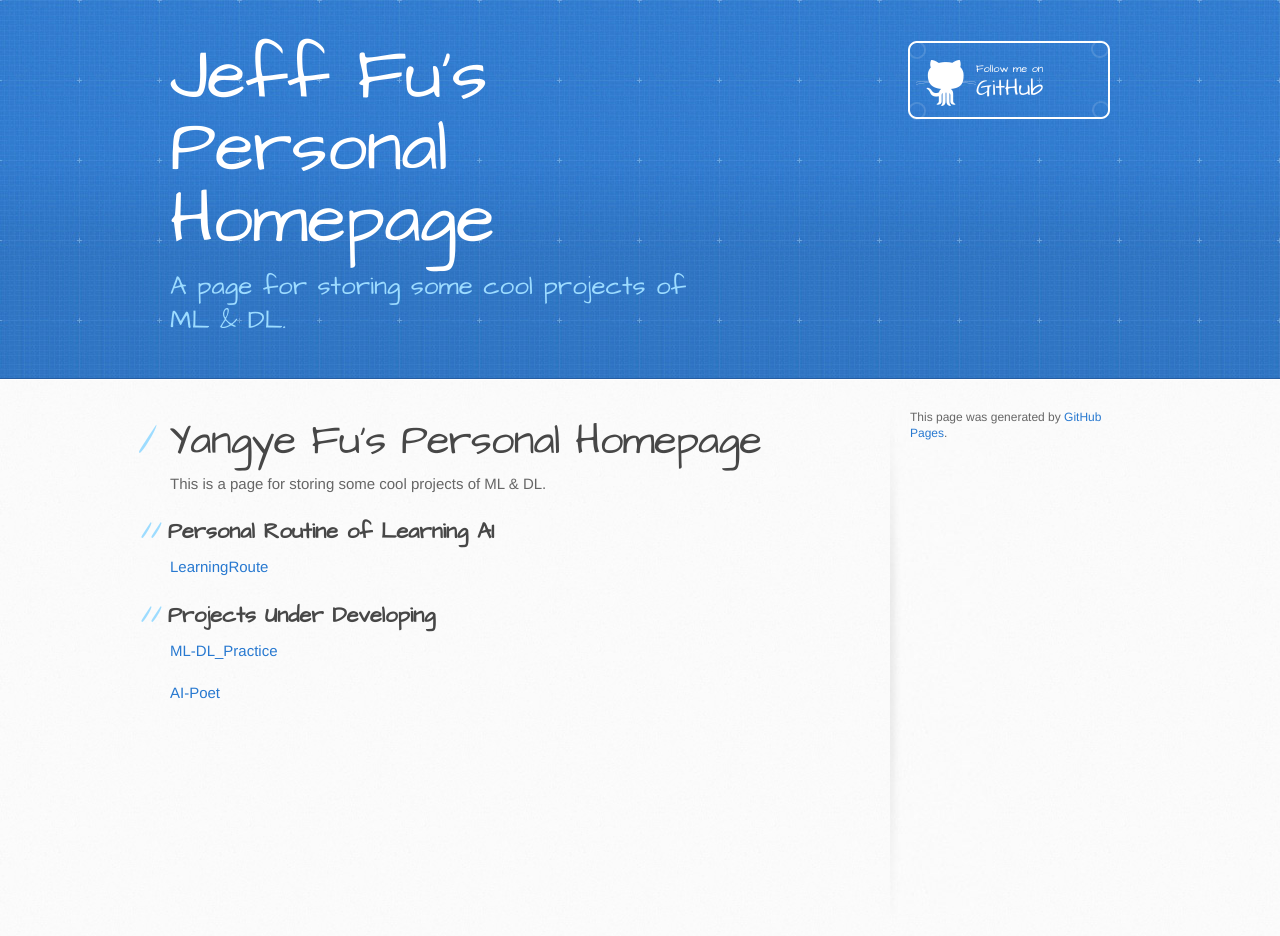
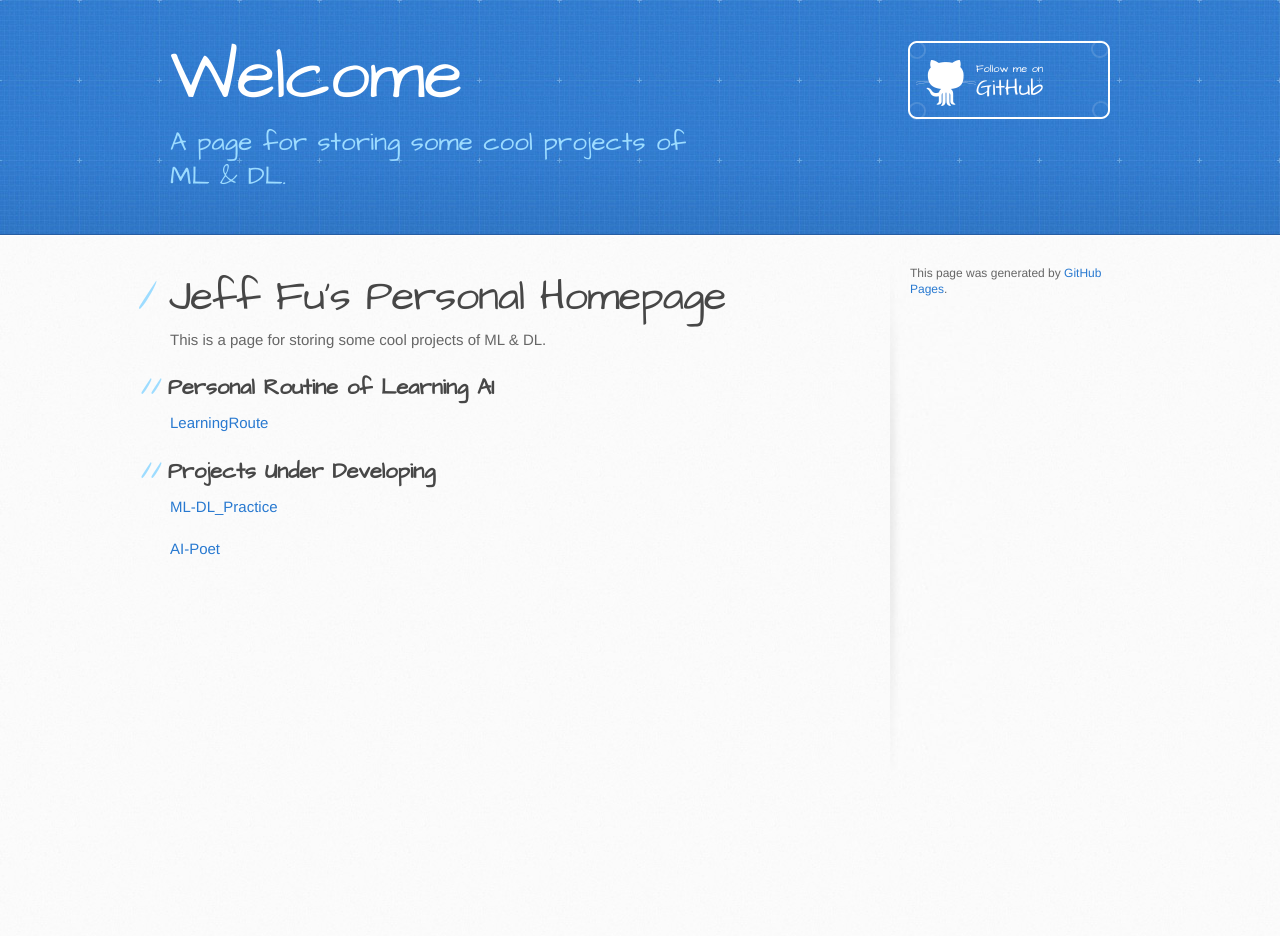
Before and after one commit to Fyy10/Fyy10.github.io, a Jekyll site: the page built from index.md, in a window 1280 px wide. Built offline with Jekyll 4.4.1, drawn with Linux system fonts in a browser that asks for light colours; our own code applies the rules of GitHub Pages for plain Markdown files; after the commit the page ends 900 px from its top, so only the background shows below that.

Commit message:
change title and description

```diff
--- a/_config.yml
+++ b/_config.yml
@@ -1,4 +1,4 @@
-title: Jeff Fu's Personal Homepage
+title: Welcome
 description: A page for storing some cool projects of ML & DL.
 show_downloads: false
 google_analytics:
--- a/index.md
+++ b/index.md
@@ -2,7 +2,7 @@
 layout: default
 ---
 
-# Yangye Fu's Personal Homepage
+# Jeff Fu's Personal Homepage
 
 This is a page for storing some cool projects of ML & DL.
 
```
